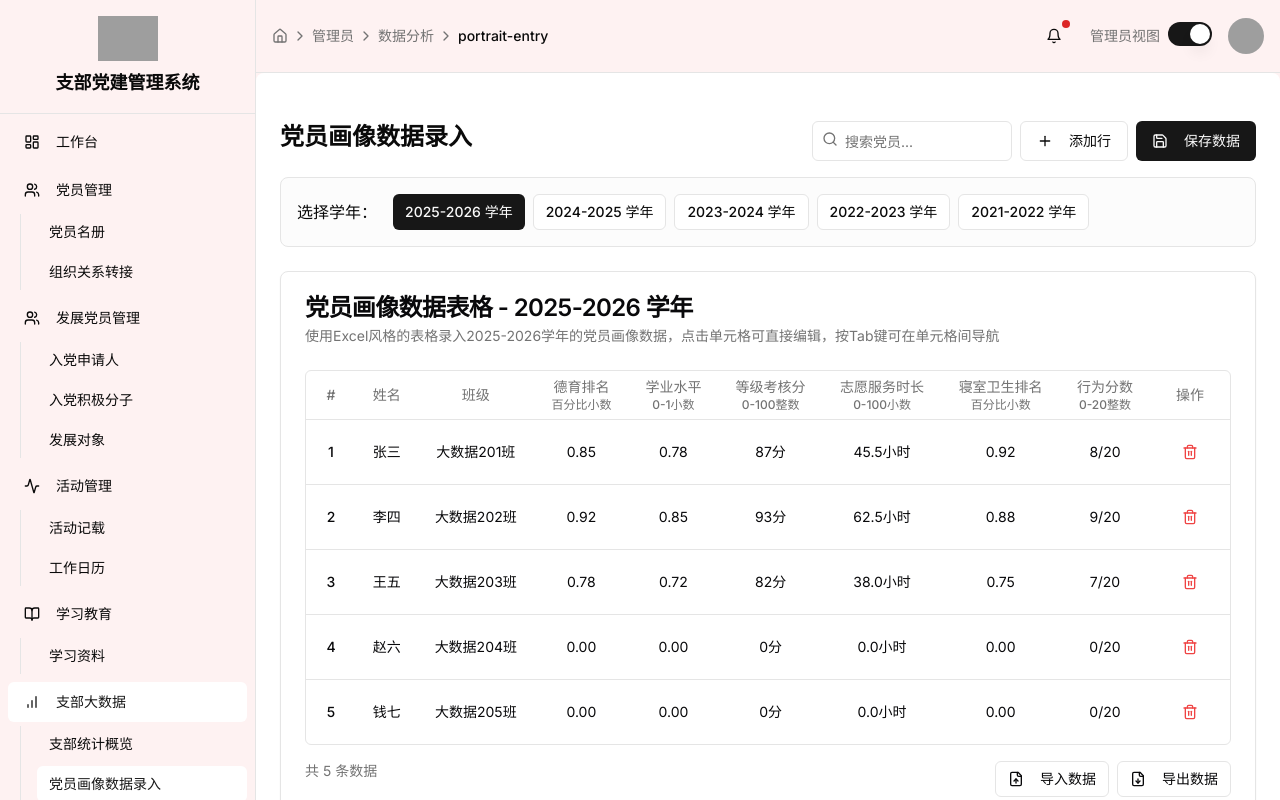
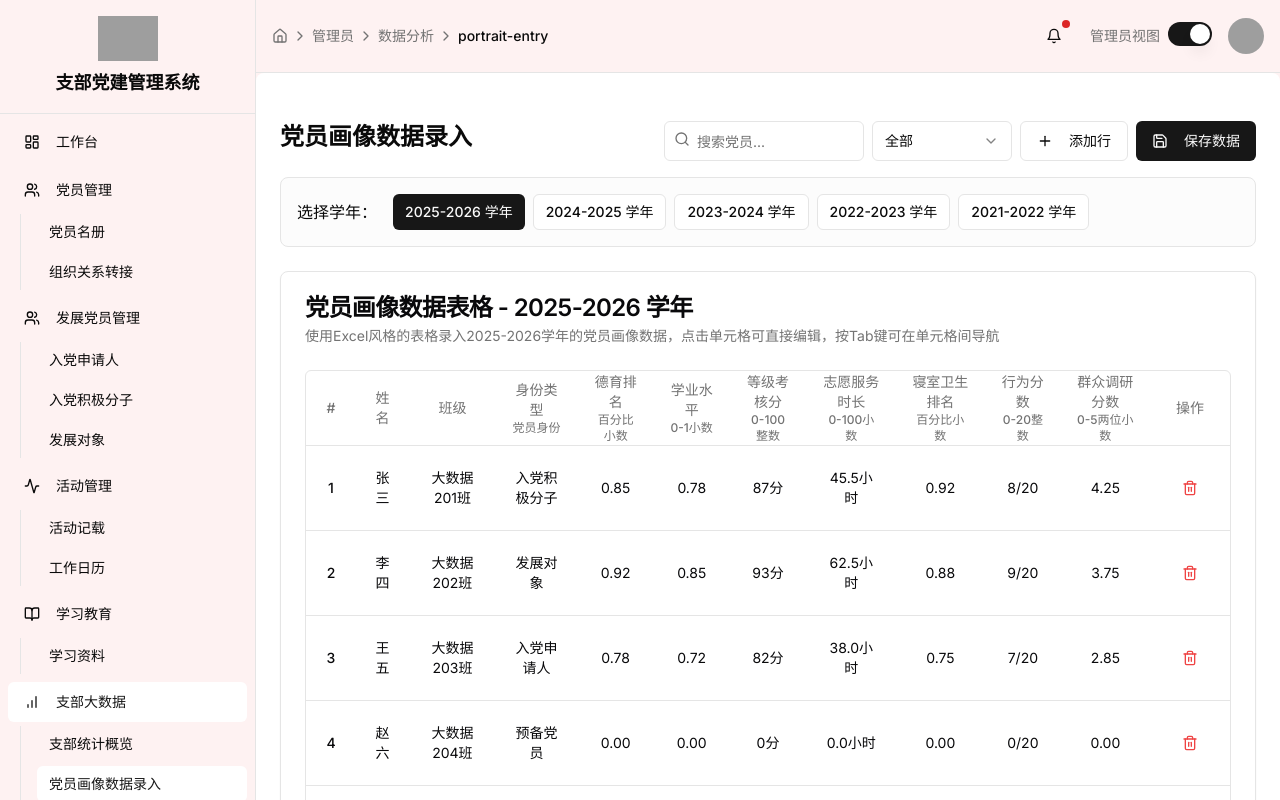
Before and after one commit to arrivesu/FinalWork, a Next.js app: page /admin/data/portrait-entry in a window 1280 px wide. Built offline with nearby package versions, Linux system fonts and the light colour scheme; grey boxes are pictures that could not be loaded.

Commit message:
done: stage 2.

```diff
--- a/app/admin/data/portrait-entry/page.tsx
+++ b/app/admin/data/portrait-entry/page.tsx
@@ -1,13 +1,24 @@
 "use client"
 
 import type React from "react"
-import {useRef, useState} from "react"
-import {Card, CardContent, CardDescription, CardHeader, CardTitle} from "@/components/ui/card"
-import {Input} from "@/components/ui/input"
-import {Button} from "@/components/ui/button"
-import {FileDown, FileUp, Plus, Save, Search, Trash2} from "lucide-react"
-import {useToast} from "@/hooks/use-toast"
-import {Table, TableBody, TableCell, TableHead, TableHeader, TableRow} from "@/components/ui/table"
+import { useRef, useState } from "react"
+import { Card, CardContent, CardDescription, CardHeader, CardTitle } from "@/components/ui/card"
+import { Input } from "@/components/ui/input"
+import { Button } from "@/components/ui/button"
+import { FileDown, FileUp, Plus, Save, Search, Trash2 } from "lucide-react"
+import { useToast } from "@/hooks/use-toast"
+import { Table, TableBody, TableCell, TableHead, TableHeader, TableRow } from "@/components/ui/table"
+import { Select, SelectContent, SelectItem, SelectTrigger, SelectValue } from "@/components/ui/select"
+
+// 党员身份类型
+const memberTypes = [
+	{ id: "all", name: "全部" },
+	{ id: "applicant", name: "入党申请人" },
+	{ id: "activist", name: "入党积极分子" },
+	{ id: "development", name: "发展对象" },
+	{ id: "probationary", name: "预备党员" },
+	{ id: "formal", name: "正式党员" },
+]
 
 // 模拟党员数据
 const initialPartyMembers = [
@@ -21,6 +32,8 @@ const initialPartyMembers = [
 		volunteerHours: 45.5, // 志愿服务时长
 		dormitoryRanking: 0.92, // 寝室卫生排名
 		behaviorScore: 8, // 行为分数
+		massResearchScore: 4.25, // 群众调研分数
+		memberType: "activist", // 党员身份类型
 	},
 	{
 		id: 2,
@@ -32,6 +45,8 @@ const initialPartyMembers = [
 		volunteerHours: 62.5,
 		dormitoryRanking: 0.88,
 		behaviorScore: 9,
+		massResearchScore: 3.75,
+		memberType: "development",
 	},
 	{
 		id: 3,
@@ -43,6 +58,8 @@ const initialPartyMembers = [
 		volunteerHours: 38.0,
 		dormitoryRanking: 0.75,
 		behaviorScore: 7,
+		massResearchScore: 2.85,
+		memberType: "applicant",
 	},
 	{
 		id: 4,
@@ -54,6 +71,8 @@ const initialPartyMembers = [
 		volunteerHours: 0,
 		dormitoryRanking: 0,
 		behaviorScore: 0,
+		massResearchScore: 0,
+		memberType: "probationary",
 	},
 	{
 		id: 5,
@@ -65,6 +84,8 @@ const initialPartyMembers = [
 		volunteerHours: 0,
 		dormitoryRanking: 0,
 		behaviorScore: 0,
+		massResearchScore: 0,
+		memberType: "formal",
 	},
 ]
 
@@ -79,6 +100,8 @@ const emptyMemberTemplate = {
 	volunteerHours: 0,
 	dormitoryRanking: 0,
 	behaviorScore: 0,
+	massResearchScore: 0,
+	memberType: "applicant",
 }
 
 // 生成学年选项
@@ -99,24 +122,31 @@ const academicYears = generateAcademicYears()
 const PortraitEntryPageContent: React.FC = () => {
 	const [searchTerm, setSearchTerm] = useState("")
 	const [selectedYear, setSelectedYear] = useState(academicYears[0])
+	const [selectedMemberType, setSelectedMemberType] = useState("all")
 	const [partyMembers, setPartyMembers] = useState([...initialPartyMembers])
 	const [editingCell, setEditingCell] = useState<{ rowId: number | null; field: string | null }>({
 		rowId: null,
 		field: null,
 	})
 	const inputRef = useRef<HTMLInputElement>(null)
-	const {toast} = useToast()
+	const { toast } = useToast()
 
 	// 过滤党员
-	const filteredMembers = partyMembers.filter(
-		(member) =>
+	const filteredMembers = partyMembers.filter((member) => {
+		// 先按搜索词过滤
+		const matchesSearch =
 			member.name.toLowerCase().includes(searchTerm.toLowerCase()) ||
-			member.department.toLowerCase().includes(searchTerm.toLowerCase()),
-	)
+			member.department.toLowerCase().includes(searchTerm.toLowerCase())
+
+		// 再按身份类型过滤
+		const matchesType = selectedMemberType === "all" || member.memberType === selectedMemberType
+
+		return matchesSearch && matchesType
+	})
 
 	// 处理单元格点击
 	const handleCellClick = (memberId: number, field: string) => {
-		setEditingCell({rowId: memberId, field})
+		setEditingCell({ rowId: memberId, field })
 		// 聚焦到输入框
 		setTimeout(() => {
 			if (inputRef.current) {
@@ -130,7 +160,7 @@ const PortraitEntryPageContent: React.FC = () => {
 	const handleCellChange = (value: string, memberId: number, field: string) => {
 		const updatedMembers = partyMembers.map((member) => {
 			if (member.id === memberId) {
-				let parsedValue: number
+				let parsedValue: number | string = value
 
 				// 根据字段类型进行不同的解析和验证
 				switch (field) {
@@ -148,8 +178,18 @@ const PortraitEntryPageContent: React.FC = () => {
 					case "behaviorScore":
 						parsedValue = Math.min(Math.max(Number.parseInt(value) || 0, 0), 10)
 						break
+					case "massResearchScore":
+						// 限制为0-5之间的两位小数
+						const num = Number.parseFloat(value) || 0
+						parsedValue = Math.min(Math.max(Number(num.toFixed(2)), 0), 5)
+						break
+					case "memberType":
+						// 字符串类型，不需要解析
+						break
 					default:
-						parsedValue = 0
+						if (typeof member[field as keyof typeof member] === "number") {
+							parsedValue = Number(value) || 0
+						}
 				}
 
 				return {
@@ -165,7 +205,7 @@ const PortraitEntryPageContent: React.FC = () => {
 
 	// 处理单元格失去焦点
 	const handleCellBlur = () => {
-		setEditingCell({rowId: null, field: null})
+		setEditingCell({ rowId: null, field: null })
 	}
 
 	// 处理键盘导航
@@ -197,7 +237,7 @@ const PortraitEntryPageContent: React.FC = () => {
 				const nextField = fields[nextFieldIndex]
 
 				// 设置下一个编辑单元格
-				setEditingCell({rowId: nextMember.id, field: nextField})
+				setEditingCell({ rowId: nextMember.id, field: nextField })
 
 				// 聚焦到下一个输入框
 				setTimeout(() => {
@@ -213,11 +253,11 @@ const PortraitEntryPageContent: React.FC = () => {
 	// 添加新行
 	const addNewRow = () => {
 		const newId = Math.max(...partyMembers.map((m) => m.id)) + 1
-		setPartyMembers([...partyMembers, {...emptyMemberTemplate, id: newId}])
+		setPartyMembers([...partyMembers, { ...emptyMemberTemplate, id: newId }])
 
 		// 聚焦到新行的姓名字段
 		setTimeout(() => {
-			setEditingCell({rowId: newId, field: "name"})
+			setEditingCell({ rowId: newId, field: "name" })
 			if (inputRef.current) {
 				inputRef.current.focus()
 			}
@@ -244,7 +284,7 @@ const PortraitEntryPageContent: React.FC = () => {
 
 	// 格式化百分比显示
 	const formatPercent = (value: number) => {
-		return `${value.toFixed(2)}`;
+		return `${value.toFixed(2)}`
 		// return `${(value * 100).toFixed(1)}%`
 	}
 
@@ -252,36 +292,42 @@ const PortraitEntryPageContent: React.FC = () => {
 	const editableFields = [
 		"name",
 		"department",
+		"memberType",
 		"moralRanking",
 		"academicLevel",
 		"assessmentScore",
 		"volunteerHours",
 		"dormitoryRanking",
 		"behaviorScore",
+		"massResearchScore",
 	]
 
 	// 字段标题映射
 	const fieldTitles: Record<string, string> = {
 		name: "姓名",
 		department: "班级",
+		memberType: "身份类型",
 		moralRanking: "德育排名",
 		academicLevel: "学业水平",
 		assessmentScore: "等级考核分",
 		volunteerHours: "志愿服务时长",
 		dormitoryRanking: "寝室卫生排名",
 		behaviorScore: "行为分数",
+		massResearchScore: "群众调研分数",
 	}
 
 	// 字段提示映射
 	const fieldPlaceholders: Record<string, string> = {
 		name: "输入姓名",
 		department: "输入班级",
+		memberType: "选择身份类型",
 		moralRanking: "0-1小数",
 		academicLevel: "0-1小数",
 		assessmentScore: "0-100整数",
 		volunteerHours: "0-100小数",
 		dormitoryRanking: "0-1小数",
 		behaviorScore: "0-20整数",
+		massResearchScore: "0-5小数",
 	}
 
 	// 字段格式化显示
@@ -294,8 +340,39 @@ const PortraitEntryPageContent: React.FC = () => {
 			return `${value}/20`
 		} else if (field === "assessmentScore") {
 			return `${value}分`
+		} else if (field === "massResearchScore") {
+			return value.toFixed(2)
+		} else if (field === "memberType") {
+			const type = memberTypes.find((t) => t.id === value)
+			return type ? type.name : value
 		}
 		return value
+	}
+
+	// 渲染身份类型选择器
+	const renderMemberTypeSelector = (member: any, field: string) => {
+		return (
+			<Select
+				value={member[field]}
+				onValueChange={(value) => {
+					handleCellChange(value, member.id, field)
+					handleCellBlur()
+				}}
+			>
+				<SelectTrigger className="h-8 w-full">
+					<SelectValue placeholder="选择身份类型" />
+				</SelectTrigger>
+				<SelectContent>
+					{memberTypes
+						.filter((t) => t.id !== "all")
+						.map((type) => (
+							<SelectItem key={type.id} value={type.id}>
+								{type.name}
+							</SelectItem>
+						))}
+				</SelectContent>
+			</Select>
+		)
 	}
 
 	return (
@@ -305,7 +382,7 @@ const PortraitEntryPageContent: React.FC = () => {
 					<h1 className="text-2xl font-bold">党员画像数据录入</h1>
 					<div className="flex gap-2">
 						<div className="relative">
-							<Search className="absolute left-2.5 top-2.5 h-4 w-4 text-muted-foreground"/>
+							<Search className="absolute left-2.5 top-2.5 h-4 w-4 text-muted-foreground" />
 							<Input
 								type="search"
 								placeholder="搜索党员..."
@@ -314,12 +391,24 @@ const PortraitEntryPageContent: React.FC = () => {
 								onChange={(e) => setSearchTerm(e.target.value)}
 							/>
 						</div>
+						<Select value={selectedMemberType} onValueChange={setSelectedMemberType}>
+							<SelectTrigger className="w-[140px]">
+								<SelectValue placeholder="选择身份类型" />
+							</SelectTrigger>
+							<SelectContent>
+								{memberTypes.map((type) => (
+									<SelectItem key={type.id} value={type.id}>
+										{type.name}
+									</SelectItem>
+								))}
+							</SelectContent>
+						</Select>
 						<Button variant="outline" onClick={addNewRow}>
-							<Plus className="h-4 w-4 mr-2"/>
+							<Plus className="h-4 w-4 mr-2" />
 							添加行
 						</Button>
 						<Button onClick={saveAllData}>
-							<Save className="h-4 w-4 mr-2"/>
+							<Save className="h-4 w-4 mr-2" />
 							保存数据
 						</Button>
 					</div>
@@ -365,6 +454,10 @@ const PortraitEntryPageContent: React.FC = () => {
 									<TableHead className="text-center">姓名</TableHead>
 									<TableHead className="text-center">班级</TableHead>
 									<TableHead className="text-center">
+										身份类型
+										<div className="text-xs text-muted-foreground">党员身份</div>
+									</TableHead>
+									<TableHead className="text-center">
 										德育排名
 										<div className="text-xs text-muted-foreground">百分比小数</div>
 									</TableHead>
@@ -388,13 +481,17 @@ const PortraitEntryPageContent: React.FC = () => {
 										行为分数
 										<div className="text-xs text-muted-foreground">0-20整数</div>
 									</TableHead>
+									<TableHead className="text-center">
+										群众调研分数
+										<div className="text-xs text-muted-foreground">0-5两位小数</div>
+									</TableHead>
 									<TableHead className="w-[80px] text-center">操作</TableHead>
 								</TableRow>
 							</TableHeader>
 							<TableBody>
 								{filteredMembers.length === 0 ? (
 									<TableRow>
-										<TableCell colSpan={10} className="text-center py-4 text-muted-foreground">
+										<TableCell colSpan={12} className="text-center py-4 text-muted-foreground">
 											未找到符合条件的党员数据
 										</TableCell>
 									</TableRow>
@@ -409,6 +506,9 @@ const PortraitEntryPageContent: React.FC = () => {
 													onClick={() => handleCellClick(member.id, field)}
 												>
 													{editingCell.rowId === member.id && editingCell.field === field ? (
+														field === "memberType" ? (
+															renderMemberTypeSelector(member, field)
+														) : (
 															<Input
 																ref={inputRef}
 																type={
@@ -417,7 +517,8 @@ const PortraitEntryPageContent: React.FC = () => {
 																		: field === "moralRanking" ||
 																		field === "academicLevel" ||
 																		field === "volunteerHours" ||
-																	field === "dormitoryRanking"
+																		field === "dormitoryRanking" ||
+																		field === "massResearchScore"
 																			? "number"
 																			: "text"
 																}
@@ -427,6 +528,8 @@ const PortraitEntryPageContent: React.FC = () => {
 																		: field === "moralRanking" ||
 																		field === "academicLevel" ||
 																		field === "dormitoryRanking"
+																			? "0.01"
+																			: field === "massResearchScore"
 																				? "0.01"
 																				: "1"
 																}
@@ -442,6 +545,8 @@ const PortraitEntryPageContent: React.FC = () => {
 																				field === "academicLevel" ||
 																				field === "dormitoryRanking"
 																					? 1
+																					: field === "massResearchScore"
+																						? 5
 																						: undefined
 																}
 																className="h-8 text-center"
@@ -451,6 +556,7 @@ const PortraitEntryPageContent: React.FC = () => {
 																onKeyDown={(e) => handleKeyDown(e, rowIndex, fieldIndex, editableFields)}
 																placeholder={fieldPlaceholders[field]}
 															/>
+														)
 													) : (
 														<div className="py-1.5">
 															{formatFieldValue(member[field as keyof typeof member], field)}
@@ -465,7 +571,7 @@ const PortraitEntryPageContent: React.FC = () => {
 													className="h-8 w-8 text-red-500 hover:text-red-700 hover:bg-red-100"
 													onClick={() => deleteRow(member.id)}
 												>
-													<Trash2 className="h-4 w-4"/>
+													<Trash2 className="h-4 w-4" />
 												</Button>
 											</TableCell>
 										</TableRow>
@@ -478,15 +584,15 @@ const PortraitEntryPageContent: React.FC = () => {
 					<div className="flex justify-between mt-4">
 						<div className="text-sm text-muted-foreground">
 							共 {filteredMembers.length} 条数据
-							{searchTerm && ` (已筛选，总共 ${partyMembers.length} 条)`}
+							{(searchTerm || selectedMemberType !== "all") && ` (已筛选，总共 ${partyMembers.length} 条)`}
 						</div>
 						<div className="flex gap-2">
 							<Button variant="outline" size="sm">
-								<FileUp className="h-4 w-4 mr-2"/>
+								<FileUp className="h-4 w-4 mr-2" />
 								导入数据
 							</Button>
 							<Button variant="outline" size="sm">
-								<FileDown className="h-4 w-4 mr-2"/>
+								<FileDown className="h-4 w-4 mr-2" />
 								导出数据
 							</Button>
 						</div>
@@ -498,5 +604,5 @@ const PortraitEntryPageContent: React.FC = () => {
 }
 
 export default function PortraitEntryPage() {
-	return <PortraitEntryPageContent/>
+	return <PortraitEntryPageContent />
 }
--- a/app/admin/data/portraits/page.tsx
+++ b/app/admin/data/portraits/page.tsx
@@ -1,14 +1,14 @@
 "use client"
 
-import {useState} from "react"
-import {Card, CardContent, CardDescription, CardHeader, CardTitle} from "@/components/ui/card"
-import {Tabs, TabsContent, TabsList, TabsTrigger} from "@/components/ui/tabs"
-import {Input} from "@/components/ui/input"
-import {Button} from "@/components/ui/button"
-import {Select, SelectContent, SelectItem, SelectTrigger, SelectValue} from "@/components/ui/select"
-import {Avatar, AvatarFallback, AvatarImage} from "@/components/ui/avatar"
-import {RadarChart, type RadarChartData} from "@/components/ui/radar-chart"
-import {Download, Filter, Search, UserPlus} from "lucide-react"
+import { useState } from "react"
+import { Card, CardContent, CardDescription, CardHeader, CardTitle } from "@/components/ui/card"
+import { Tabs, TabsContent, TabsList, TabsTrigger } from "@/components/ui/tabs"
+import { Input } from "@/components/ui/input"
+import { Button } from "@/components/ui/button"
+import { Select, SelectContent, SelectItem, SelectTrigger, SelectValue } from "@/components/ui/select"
+import { Avatar, AvatarFallback, AvatarImage } from "@/components/ui/avatar"
+import { RadarChart, type RadarChartData } from "@/components/ui/radar-chart"
+import { Download, Filter, Search, UserPlus } from "lucide-react"
 
 // Mock data for party members
 const partyMembers = [
@@ -259,7 +259,7 @@ export default function PartyMemberPortraits() {
 				<h1 className="text-2xl font-bold">党员画像</h1>
 				<div className="flex flex-col sm:flex-row gap-2">
 					<div className="relative">
-						<Search className="absolute left-2.5 top-2.5 h-4 w-4 text-muted-foreground"/>
+						<Search className="absolute left-2.5 top-2.5 h-4 w-4 text-muted-foreground" />
 						<Input
 							type="search"
 							placeholder="搜索党员..."
@@ -270,7 +270,7 @@ export default function PartyMemberPortraits() {
 					</div>
 					<Select value={identityType} onValueChange={setIdentityType}>
 						<SelectTrigger className="w-full sm:w-[180px]">
-							<SelectValue placeholder="选择身份类型"/>
+							<SelectValue placeholder="选择身份类型" />
 						</SelectTrigger>
 						<SelectContent>
 							<SelectItem value="all">所有身份类型</SelectItem>
@@ -280,10 +280,10 @@ export default function PartyMemberPortraits() {
 						</SelectContent>
 					</Select>
 					<Button variant="outline" size="icon">
-						<Filter className="h-4 w-4"/>
+						<Filter className="h-4 w-4" />
 					</Button>
 					<Button variant="outline" size="icon">
-						<Download className="h-4 w-4"/>
+						<Download className="h-4 w-4" />
 					</Button>
 				</div>
 			</div>
@@ -295,7 +295,7 @@ export default function PartyMemberPortraits() {
 						<CardDescription>选择党员查看详细画像</CardDescription>
 					</CardHeader>
 					<CardContent>
-						<div className="space-y-4">
+						<div className="space-y-4 max-h-[400px] overflow-y-auto pr-1">
 							{filteredMembers.length === 0 ? (
 								<p className="text-center py-4 text-muted-foreground">未找到符合条件的党员</p>
 							) : (
@@ -308,7 +308,7 @@ export default function PartyMemberPortraits() {
 										onClick={() => setSelectedMember(member)}
 									>
 										<Avatar className="h-10 w-10 mr-3">
-											<AvatarImage src={member.avatar || "/placeholder.svg"} alt={member.name}/>
+											<AvatarImage src={member.avatar || "/placeholder.svg"} alt={member.name} />
 											<AvatarFallback>{member.name.charAt(0)}</AvatarFallback>
 										</Avatar>
 										<div className="flex-1 min-w-0">
@@ -333,8 +333,7 @@ export default function PartyMemberPortraits() {
 									<div className="flex justify-between items-start">
 										<div className="flex items-center">
 											<Avatar className="h-12 w-12 mr-4">
-												<AvatarImage src={selectedMember.avatar || "/placeholder.svg"}
-															 alt={selectedMember.name}/>
+												<AvatarImage src={selectedMember.avatar || "/placeholder.svg"} alt={selectedMember.name} />
 												<AvatarFallback>{selectedMember.name.charAt(0)}</AvatarFallback>
 											</Avatar>
 											<div>
@@ -345,7 +344,7 @@ export default function PartyMemberPortraits() {
 											</div>
 										</div>
 										<Button variant="outline" size="sm">
-											<UserPlus className="h-4 w-4 mr-2"/>
+											<UserPlus className="h-4 w-4 mr-2" />
 											更新画像
 										</Button>
 									</div>
@@ -395,8 +394,7 @@ export default function PartyMemberPortraits() {
 									/>
 								</TabsContent>
 								<TabsContent value="comparison" className="mt-4">
-									<RadarChart title="与组织平均水平对比" data={getComparisonRadarData(selectedMember)}
-												height={400}/>
+									<RadarChart title="与组织平均水平对比" data={getComparisonRadarData(selectedMember)} height={400} />
 								</TabsContent>
 								<TabsContent value="history" className="mt-4">
 									<Card>
@@ -428,41 +426,8 @@ export default function PartyMemberPortraits() {
 					<CardDescription>展示组织所有党员的平均水平</CardDescription>
 				</CardHeader>
 				<CardContent>
-					<div className="grid grid-cols-1 md:grid-cols-2 gap-6">
-						<RadarChart title="组织平均水平" data={getAverageRadarData()} height={350}/>
-						<Card>
-							<CardHeader>
-								<CardTitle>组织画像分析</CardTitle>
-							</CardHeader>
-							<CardContent>
-								<div className="space-y-4">
-									<div>
-										<h4 className="font-medium mb-1">优势领域</h4>
-										<p className="text-sm text-muted-foreground">
-											组织在党性修养和学习态度方面表现突出，平均分分别为{Math.round(getAverageScores().partyDiscipline)}
-											分和{Math.round(getAverageScores().learningAttitude)}分。
-										</p>
-									</div>
-									<div>
-										<h4 className="font-medium mb-1">提升空间</h4>
-										<p className="text-sm text-muted-foreground">
-											社会贡献方面有待提高，平均分为{Math.round(getAverageScores().socialContribution)}
-											分，建议加强社会实践和志愿服务活动。
-										</p>
-									</div>
-									<div>
-										<h4 className="font-medium mb-1">发展建议</h4>
-										<p className="text-sm text-muted-foreground">
-											1. 加强思想政治学习，提高思想觉悟
-											<br/>
-											2. 组织更多团队建设活动，增强团队凝聚力
-											<br/>
-											3. 鼓励党员参与社会公益活动，提升社会贡献度
-										</p>
-									</div>
-								</div>
-							</CardContent>
-						</Card>
+					<div className="grid grid-cols-1 gap-6">
+						<RadarChart title="组织平均水平" data={getAverageRadarData()} height={350} />
 					</div>
 				</CardContent>
 			</Card>
```
Lines whose indentation alone changed are shown as unchanged.
